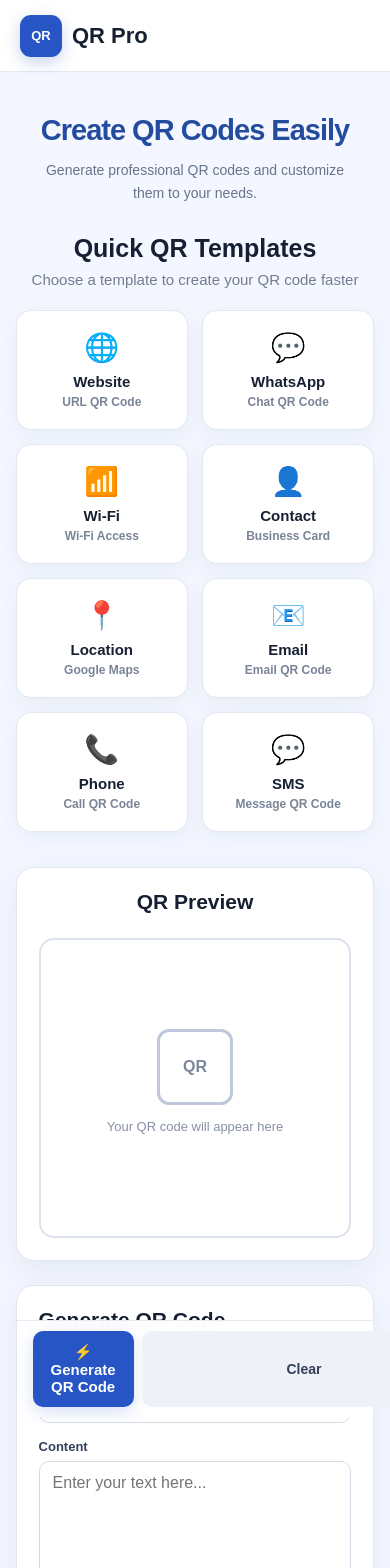
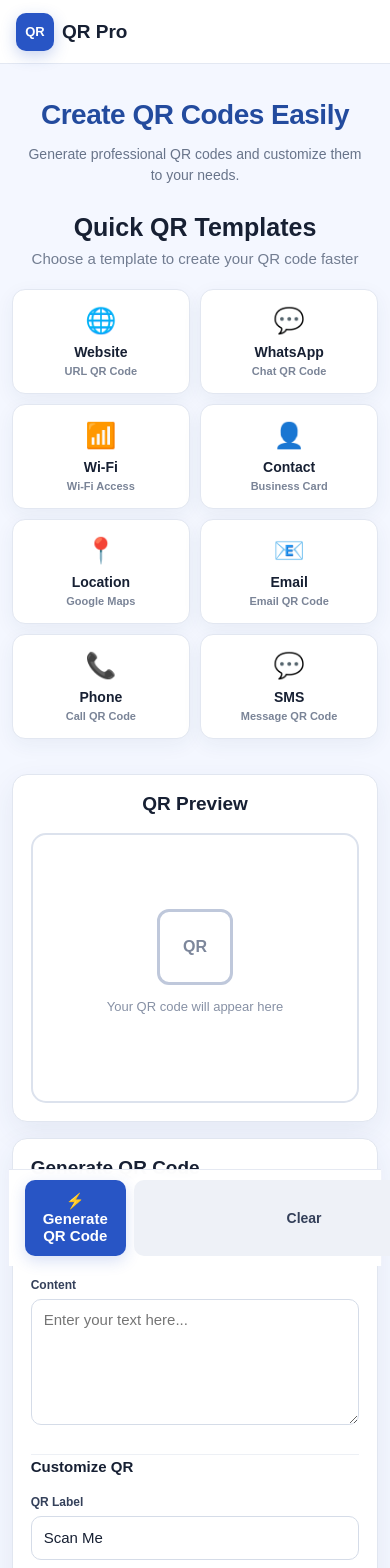
Before and after one commit to pnb17/QR-Pro, a React (Vite) app: page / in a window 390 px wide. Shown: the top 1568 px of the page. Built offline with nearby package versions, Linux system fonts and the light colour scheme.

Commit message:
Add email subject and message to QR codes

```diff
--- a/src/App.css
+++ b/src/App.css
@@ -975,3 +975,247 @@ footer {
     order: -1;
   }
 }
+/* ================= MOBILE POLISH ================= */
+
+@media (max-width: 600px) {
+  body {
+    overflow-x: hidden;
+  }
+
+  .container {
+    width: 94%;
+  }
+
+  .header {
+    height: 64px;
+    padding: 0 16px;
+  }
+
+  .logo {
+    font-size: 19px;
+    gap: 8px;
+  }
+
+  .logo-icon {
+    width: 38px;
+    height: 38px;
+    border-radius: 10px;
+  }
+
+  .hero {
+    padding: 34px 10px 26px;
+  }
+
+  .hero h1 {
+    font-size: 28px;
+    line-height: 1.2;
+    letter-spacing: -0.5px;
+  }
+
+  .hero p {
+    font-size: 14px;
+    line-height: 1.55;
+  }
+
+  .generator {
+    gap: 16px;
+    margin-bottom: 22px;
+  }
+
+  .card {
+    padding: 18px;
+    border-radius: 15px;
+  }
+
+  .card h2 {
+    font-size: 19px;
+    margin-bottom: 18px;
+  }
+
+  label {
+    font-size: 12px;
+  }
+
+  select,
+  textarea,
+  input[type="text"],
+  input[type="email"],
+  input[type="password"],
+  input[type="tel"] {
+    min-height: 44px;
+    padding: 11px 12px;
+    font-size: 15px;
+  }
+
+  textarea {
+    min-height: 120px;
+  }
+
+  .template-grid {
+    gap: 10px;
+  }
+
+  .template-btn {
+    min-height: 105px;
+    padding: 15px 8px;
+    border-radius: 13px;
+  }
+
+  .template-btn span {
+    font-size: 25px;
+  }
+
+  .template-btn strong {
+    font-size: 14px;
+  }
+
+  .template-btn small {
+    font-size: 11px;
+  }
+
+  .preset-grid {
+    gap: 7px;
+  }
+
+  .preset-btn {
+    min-height: 58px;
+    padding: 8px 4px;
+  }
+
+  .frame-grid {
+    gap: 7px;
+  }
+
+  .frame-btn {
+    min-height: 52px;
+    padding: 9px 5px;
+  }
+
+  .qr-box {
+    min-height: 270px;
+    padding: 14px;
+    border-radius: 14px;
+  }
+
+  .qr-result {
+    max-width: 100%;
+    width: 100%;
+    overflow: hidden;
+  }
+
+  .qr-result svg {
+    max-width: min(100%, 280px);
+    height: auto;
+  }
+
+  .qr-label {
+    font-size: 17px;
+    max-width: 95%;
+  }
+
+  .action-buttons {
+    gap: 8px;
+  }
+
+  .action-buttons button,
+  .copy-content-btn {
+    min-height: 42px;
+  }
+
+  .button-row {
+    gap: 8px;
+  }
+
+  button {
+    min-height: 44px;
+  }
+
+  .history-section {
+    margin: 25px 0 40px;
+    padding: 18px;
+    border-radius: 15px;
+  }
+
+  .history-header h2 {
+    font-size: 19px;
+  }
+
+  .history-item {
+    padding: 13px;
+    gap: 10px;
+  }
+
+  .history-value {
+    font-size: 12px;
+  }
+
+  .favorites-section {
+    margin-bottom: 40px;
+  }
+
+  .features {
+    gap: 12px;
+    margin: 25px 0 40px;
+  }
+
+  .feature {
+    padding: 18px;
+  }
+
+  footer {
+    padding: 20px 14px;
+    font-size: 12px;
+  }
+}
+
+/* Very small phones */
+@media (max-width: 380px) {
+  .container {
+    width: 96%;
+  }
+
+  .card {
+    padding: 15px;
+  }
+
+  .hero h1 {
+    font-size: 25px;
+  }
+
+  .template-grid {
+    gap: 7px;
+  }
+
+  .template-btn {
+    min-height: 98px;
+    padding: 12px 5px;
+  }
+
+  .template-btn span {
+    font-size: 22px;
+  }
+
+  .template-btn strong {
+    font-size: 13px;
+  }
+
+  .preset-grid {
+    grid-template-columns: repeat(2, 1fr);
+  }
+
+  .qr-box {
+    min-height: 240px;
+    padding: 10px;
+  }
+
+  .qr-result svg {
+    max-width: 240px;
+  }
+
+  .generate-action {
+    margin-left: -15px;
+    margin-right: -15px;
+    padding-left: 12px;
+    padding-right: 12px;
+  }
+}
--- a/src/App.jsx
+++ b/src/App.jsx
@@ -96,7 +96,10 @@ const applyPreset = (name) => {
   const [contactEmail, setContactEmail] = useState("");
   const [contactWebsite, setContactWebsite] = useState("");
 
-  // SMS
+  // Email
+const [emailSubject, setEmailSubject] = useState("");
+const [emailMessage, setEmailMessage] = useState("");
+// SMS
   const [smsNumber, setSmsNumber] = useState("");
   const [smsMessage, setSmsMessage] = useState("");
 
@@ -128,10 +131,30 @@ const applyPreset = (name) => {
       }
 
       case "email": {
-        if (!value.trim()) return "";
-        return `mailto:${value.trim()}`;
-      }
-
+  if (!value.trim()) return "";
+
+  const email = value.trim();
+  const subject = emailSubject.trim();
+  const message = emailMessage.trim();
+
+  let mailto = `mailto:${email}`;
+
+  const params = [];
+
+  if (subject) {
+    params.push(`subject=${encodeURIComponent(subject)}`);
+  }
+
+  if (message) {
+    params.push(`body=${encodeURIComponent(message)}`);
+  }
+
+  if (params.length > 0) {
+    mailto += `?${params.join("&")}`;
+  }
+
+  return mailto;
+}
       case "phone": {
   if (!value.trim()) return "";
 
@@ -906,6 +929,46 @@ const getDefaultLabel = (qrType) => {
 
           </div>
         );
+              case "email":
+        return (
+          <div className="extra-fields">
+
+            <label>Email Address</label>
+
+            <input
+              type="email"
+              value={value}
+              onChange={(e) =>
+                setValue(e.target.value)
+              }
+              placeholder="example@email.com"
+            />
+
+            <label>Email Subject</label>
+
+            <input
+              type="text"
+              value={emailSubject}
+              onChange={(e) =>
+                setEmailSubject(e.target.value)
+              }
+              placeholder="e.g. QRForge Test"
+            />
+
+            <label>Email Message</label>
+
+            <textarea
+              value={emailMessage}
+              onChange={(e) =>
+                setEmailMessage(e.target.value)
+              }
+              placeholder="Enter your message..."
+              rows="5"
+            />
+
+          </div>
+        );
+
 
       case "contact":
         return (
```
